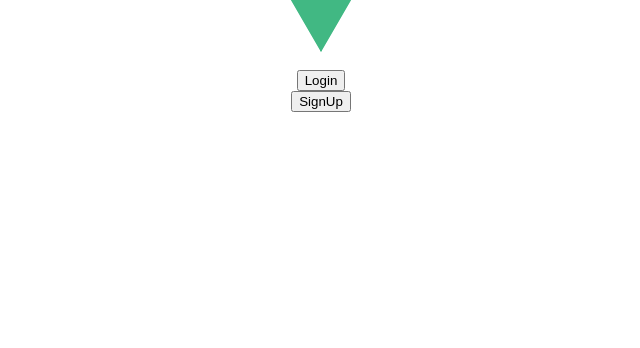
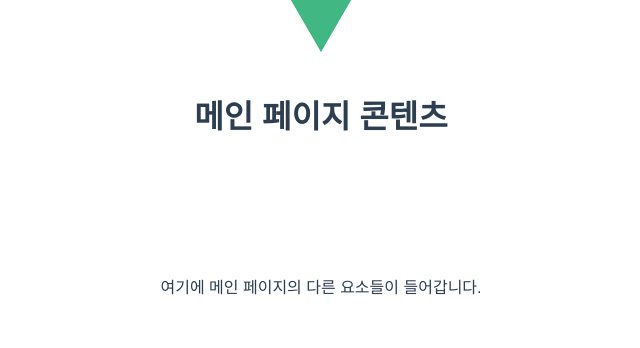
Before and after one commit to KOSA-MSA5-Final/service_frontend, a Vue app: page /main in a window 1280 px wide. Shown: the part 194-542 px from the top of the page, without its empty margins (319-959 px from the left). Built offline with nearby package versions, Linux system fonts and the light colour scheme.

Commit message:
버튼 동작시, main (AfterLoginMain.vue)라우팅 되게 수정

```diff
--- a/package.json
+++ b/package.json
@@ -11,7 +11,8 @@
     "axios": "^1.7.7",
     "core-js": "^3.8.3",
     "pinia": "^2.2.2",
-    "vue": "^3.2.13"
+    "vue": "^3.2.13",
+    "vue-router": "^4.0.13"
   },
   "devDependencies": {
     "@babel/core": "^7.12.16",
--- a/src/App.vue
+++ b/src/App.vue
@@ -1,20 +1,14 @@
 <template>
   <div id="app">
     <img alt="Vue logo" src="./assets/logo.png">
-    <BeforeLoginMain />
+    <router-view /> <!-- 라우팅된 컴포넌트를 이곳에 렌더링 -->
   </div>
 </template>
 
 <script>
-import BeforeLoginMain from './components/BeforeLogin/BeforeLoginMain.vue';
-
-
 export default {
   name: 'App',
-  components: {
-    BeforeLoginMain
-  }
-}
+};
 </script>
 
 <style>
--- a/src/components/AfterLogin/AfterLoginMain.vue
+++ b/src/components/AfterLogin/AfterLoginMain.vue
@@ -1,5 +1,5 @@
 <template>
-    <div id="beforeLoginMain">
+    <div id="afterLoginMain">
         <!-- 다른 내용들 -->
         <h1>메인 페이지 콘텐츠</h1>
         <p>여기에 메인 페이지의 다른 요소들이 들어갑니다.</p>
@@ -13,6 +13,7 @@
 import ButtomBar from './ButtomBar.vue';
 
 export default {
+    name: 'AfterLoginMain', // 컴포넌트 이름 추가
     components: {
         ButtomBar
     }
@@ -20,18 +21,14 @@ export default {
 </script>
 
 <style scoped>
-    #beforeLoginMain {
+    #afterLoginMain { /* 아이디를 올바르게 수정 */
         display: flex;
         flex-direction: column;
         justify-content: space-between;
         height: 100vh; /* 전체 화면을 차지 */
     }
 
-    h1 {
-        text-align: center;
-    }
-
-    p {
+    h1, p {
         text-align: center;
     }
 
--- a/src/components/BeforeLogin/BeforeLoginMain.vue
+++ b/src/components/BeforeLogin/BeforeLoginMain.vue
@@ -1,9 +1,35 @@
 <template>
     <div id="login-button">
-        <button id="login">Login</button>
+        <button id="login" @click="goToMain">Login</button>
     </div>
 
     <div id="signup-button">
-        <button id="signup">SignUp</button>
+        <button id="signup" @click="goToMain">SignUp</button>
     </div>
 </template>
+
+<script>
+export default {
+    name: 'BeforeLoginMain',
+    methods: {
+        goToMain() {
+            // 메인 페이지로 이동
+            this.$router.push('/main');
+        }
+    }
+}
+</script>
+
+<style scoped>
+#login-button, #signup-button {
+    display: flex;
+    justify-content: center;
+    margin: 20px;
+}
+
+button {
+    padding: 10px 20px;
+    font-size: 16px;
+    cursor: pointer;
+}
+</style>
--- /dev/null
+++ b/src/routes/index.js
@@ -0,0 +1,25 @@
+import { createRouter, createWebHistory } from 'vue-router';
+import BeforeLoginMain from "@/components/BeforeLogin/BeforeLoginMain.vue";
+import AfterLoginMain from "@/components/AfterLogin/AfterLoginMain.vue";
+
+// 라우트 정의
+const routes = [
+    {
+        path: '/',
+        name: 'BeforeLoginMain',
+        component: BeforeLoginMain
+    },
+    {
+        path: '/main',
+        name: 'AfterLoginMain',
+        component: AfterLoginMain
+    }
+];
+
+// 라우터 생성
+const router = createRouter({
+    history: createWebHistory(),
+    routes,
+});
+
+export default router;
```
Also changed, not shown: src/main.js (+5 -5 lines), src/routes/mainRoute.js (deleted, +0 -15 lines), 1 other file (tests, documents, lock files or other folders).
